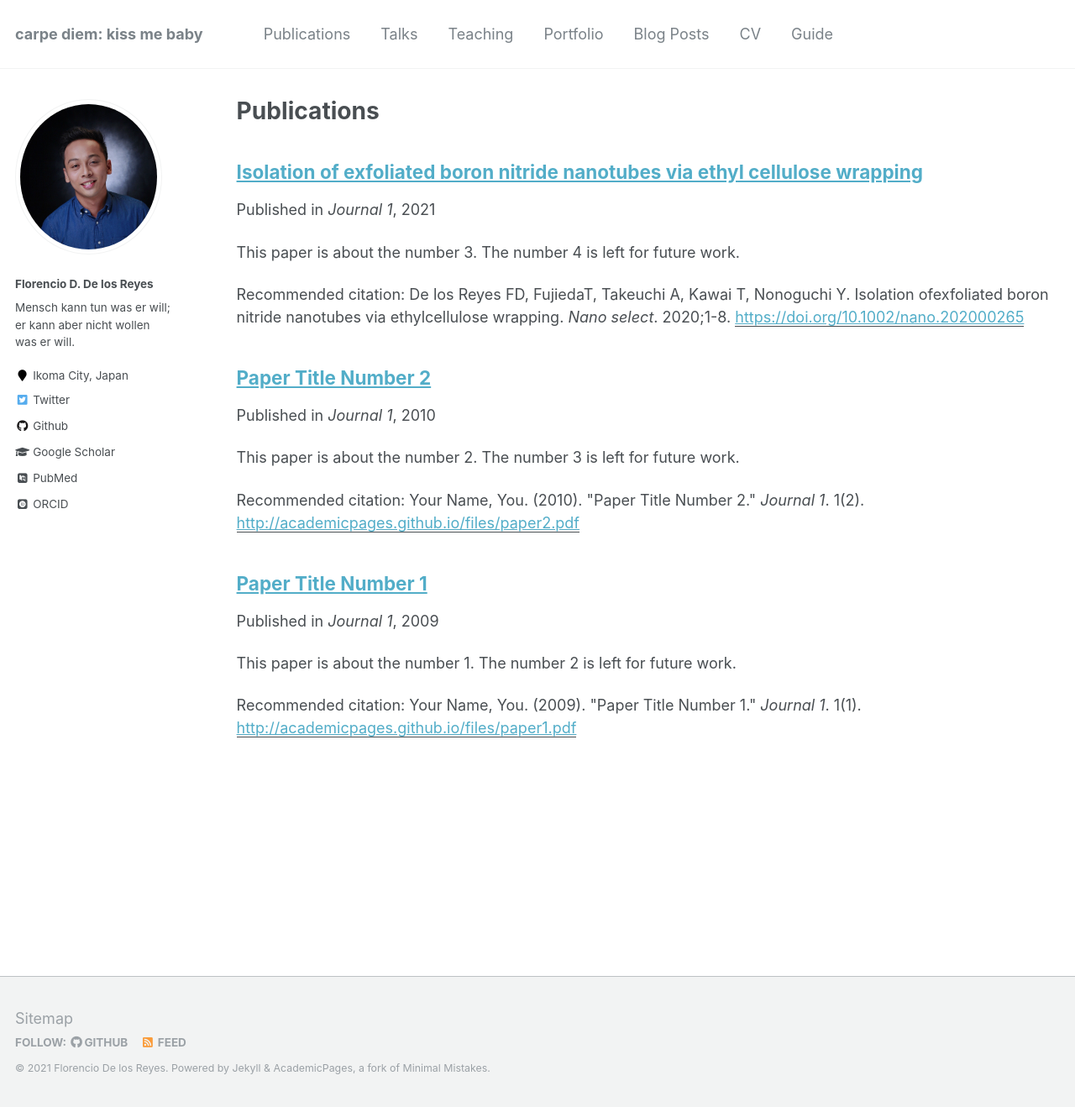
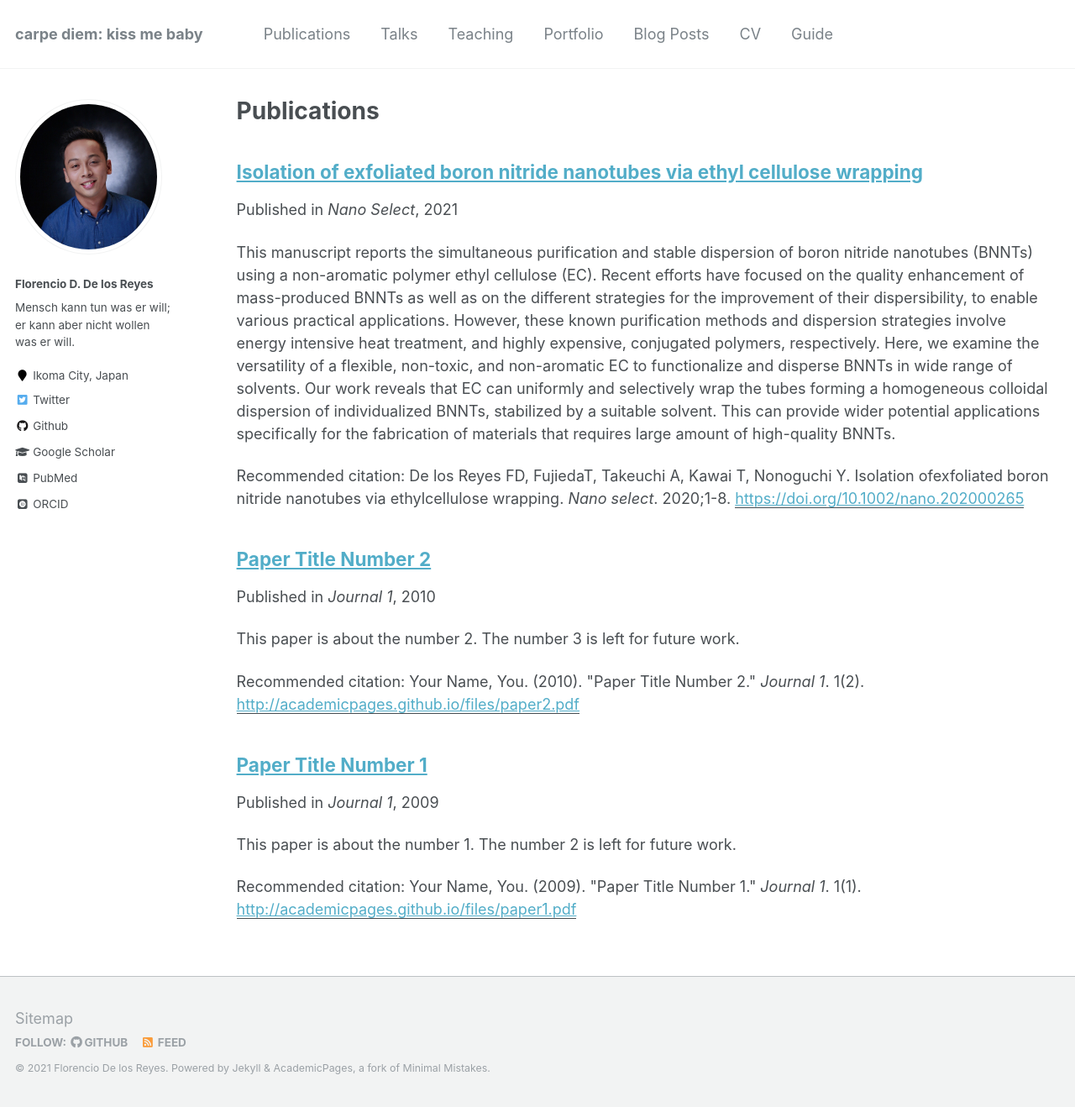
Before and after one commit to fddelosreyes/fddelosreyes.github.io, a Jekyll site: the page built from _pages/publications.md, in a window 1280 px wide and 1318 px high. Shown: the whole window at 84% size. Built offline with Jekyll 4.4.1, drawn with Linux system fonts in a browser that asks for light colours; some web fonts are replaced.

Commit message:
Update 2015-10-01-paper-title-number-3.md

```diff
--- a/_publications/2015-10-01-paper-title-number-3.md
+++ b/_publications/2015-10-01-paper-title-number-3.md
@@ -2,9 +2,9 @@
 title: "Isolation of exfoliated boron nitride nanotubes via ethyl cellulose wrapping"
 collection: publications
 permalink: /publication/2015-10-01-paper-title-number-3
-excerpt: 'This paper is about the number 3. The number 4 is left for future work.'
+excerpt: 'This manuscript reports the simultaneous purification and stable dispersion of boron nitride nanotubes (BNNTs) using a non-aromatic polymer ethyl cellulose (EC). Recent efforts have focused on the quality enhancement of mass-produced BNNTs as well as on the different strategies for the improvement of their dispersibility, to enable various practical applications. However, these known purification methods and dispersion strategies involve energy intensive heat treatment, and highly expensive, conjugated polymers, respectively. Here, we examine the versatility of a flexible, non-toxic, and non-aromatic EC to functionalize and disperse BNNTs in wide range of solvents. Our work reveals that EC can uniformly and selectively wrap the tubes forming a homogeneous colloidal dispersion of individualized BNNTs, stabilized by a suitable solvent. This can provide wider potential applications specifically for the fabrication of materials that requires large amount of high-quality BNNTs.'
 date: 2021-01-24
-venue: 'Journal 1'
+venue: 'Nano Select'
 paperurl: 'https://doi.org/10.1002/nano.202000265'
 citation: 'De los Reyes FD, FujiedaT, Takeuchi A, Kawai T, Nonoguchi Y. Isolation ofexfoliated boron nitride nanotubes via ethylcellulose wrapping. <i>Nano select</i>. 2020;1-8.'
 ---
```
